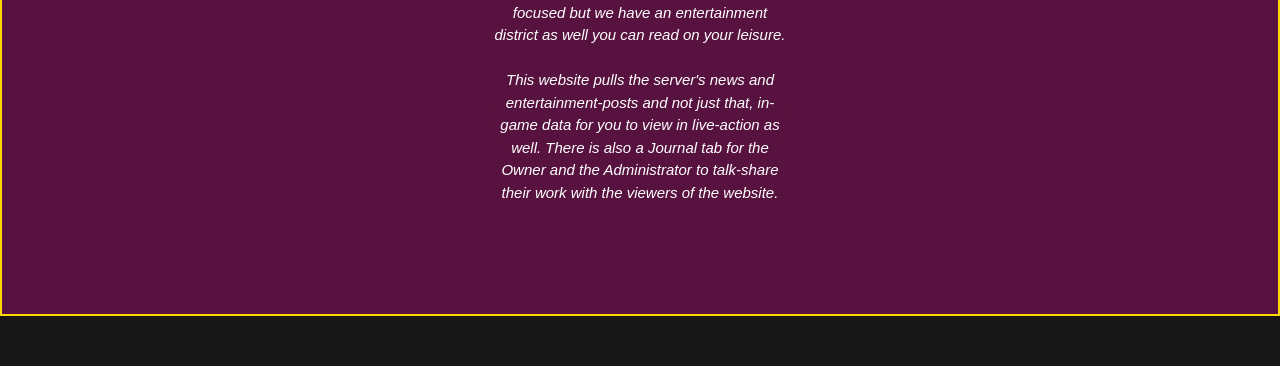
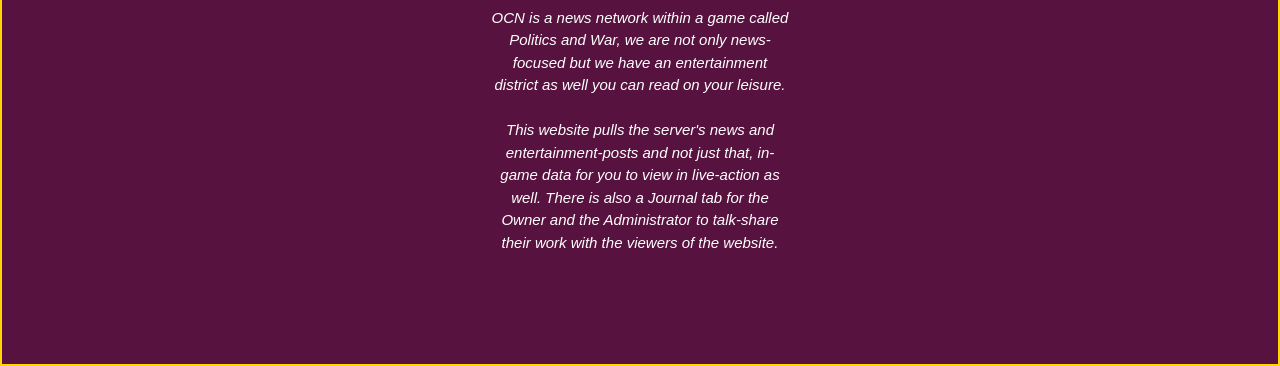
Before and after one commit to hex-wco/ocn, a plain HTML site: page index.html in a window 1280 px wide. Shown: the part 531-897 px from the top of the page. Before the commit the page ends 847 px from the top, so only its background shows below. Drawn offline with Linux system fonts and the light colour scheme.

Commit message:
Update style.css

```diff
--- a/style.css
+++ b/style.css
@@ -12,9 +12,8 @@
     font-family: "Poppins", sans-serif;
     --color2: #58123F ;
     font: 15px/1.5 Arial, Helvetica,sans-serif;
-    padding:0;
     margin:0;
-    top: 100px;
+    padding-top: 50px;
 }
 .ocn {
 color: gold;
```
